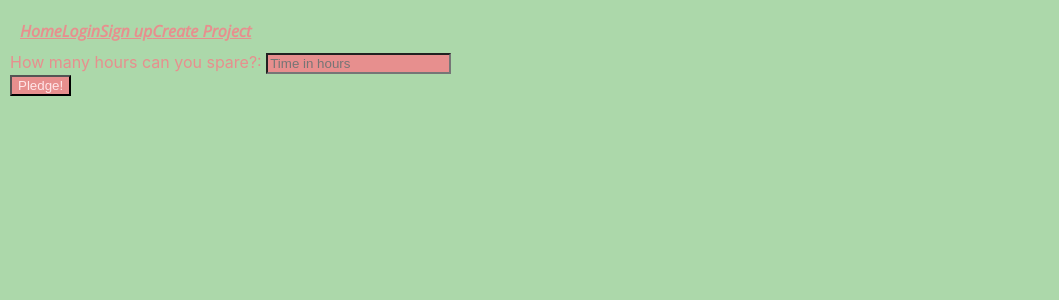
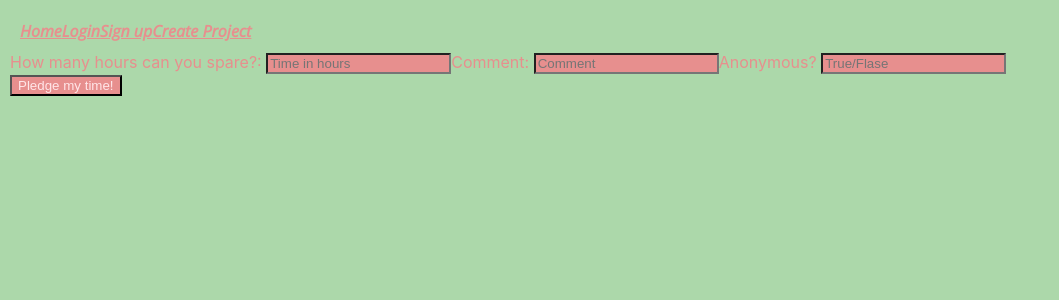
Before and after one commit to RebeccaMillwood/crowdfunding, a React (Create React App) app: page /pledges in a window 1280 px wide. Shown: the top 300 px of the page, without its empty margins (0-1059 px from the left). Built offline with nearby package versions, Linux system fonts and the light colour scheme; a web font is replaced by a local one.

Commit message:
added additional pledge fields to pledge form

```diff
--- a/src/components/PledgeForm/PledgeForm.jsx
+++ b/src/components/PledgeForm/PledgeForm.jsx
@@ -11,9 +11,21 @@ function PledgeForm() {
                 id="amount"
                 placeholder="Time in hours"
             />
+            <label htmlFor="comment">Comment: </label>
+            <input
+                type="text"
+                id="comment"
+                placeholder="Comment"
+            />
+            <label htmlFor="anonymous">Anonymous? </label>
+            <input
+                type="text"
+                id="anonymous"
+                placeholder="True/Flase"
+            />
         </div>
         <button type="submit">
-            Pledge!
+            Pledge my time!
         </button>
         </form>
     );
```
